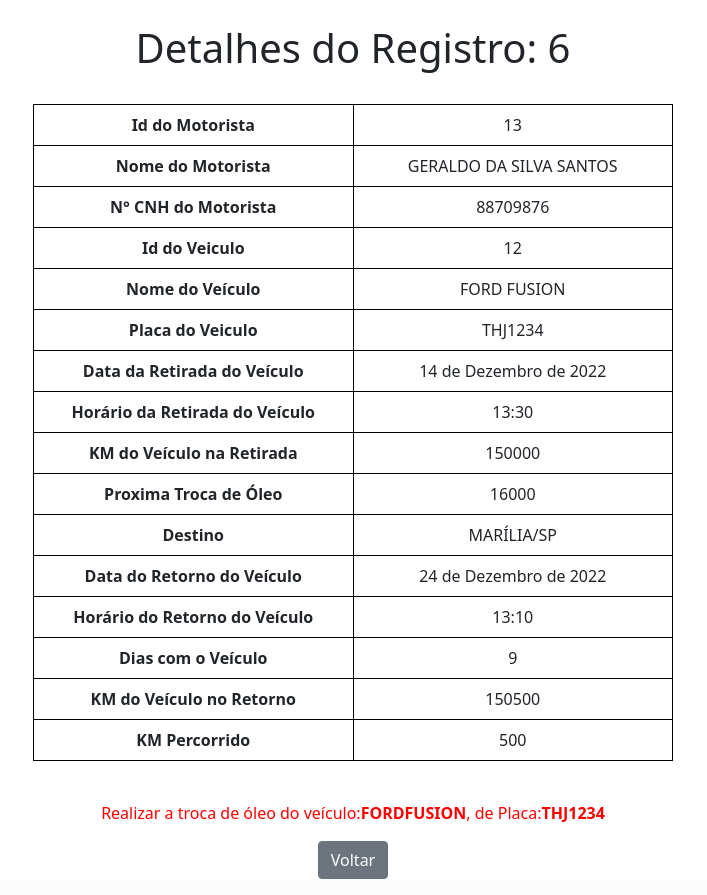
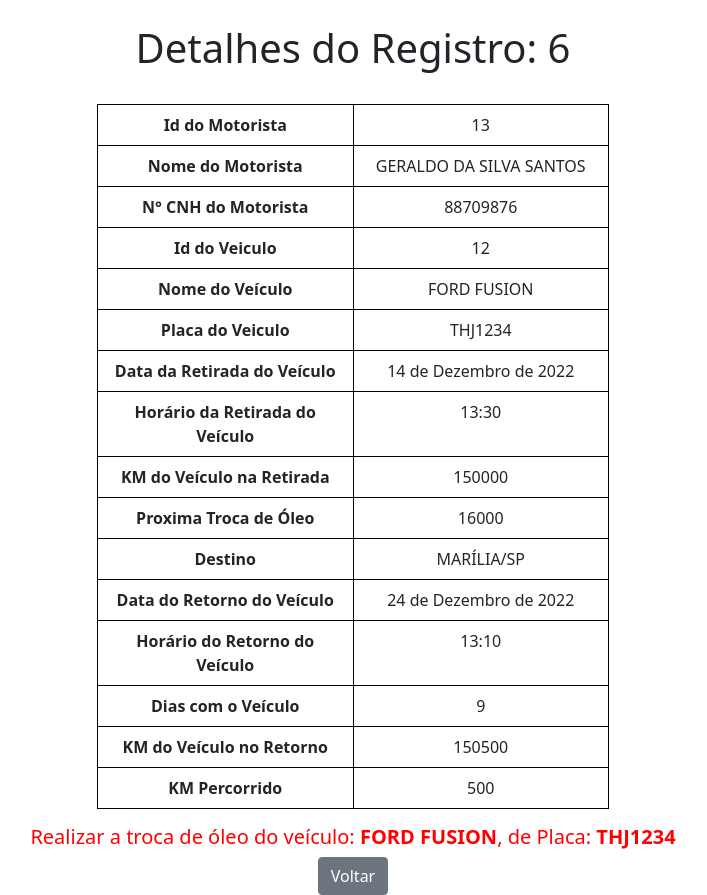
Before and after one commit to daltonpfdev/ag_controle_project, a Django app: page /controle_detail/6 in a window 1280 px wide. Shown: the part 56-951 px from the top of the page, without its empty margins (287-994 px from the left). Run offline with Django 5.2, Linux system fonts and the light colour scheme; data comes from the database, SQL or seed files in the repository.

Commit message:
Estilização da Tabela de Visualização de Controles

```diff
--- a/app_controle/templates/app_controle/controle_detail.html
+++ b/app_controle/templates/app_controle/controle_detail.html
@@ -18,7 +18,7 @@
 <div style="display: flex; justify-content: center;">
 
     <br>
-    <table style="table-layout: fixed; width: 50%;" class="table">
+    <table style="table-layout: fixed; width: 40%;" class="table">
         <tr>
             <th>Id do Motorista</th>
             <td>{{ controle_view.motorista.cod_motorista }}</td>
@@ -88,9 +88,11 @@
     <br>
     <br>
 </div>
-<br>
+
 {% if controle_view.km_retorno > controle_view.veiculo.km_troca_oleo or controle_view.km_saida > controle_view.veiculo.km_troca_oleo%}
-    <p style="color: red; display: flex; justify-content: center;">Realizar a troca de óleo do veículo: <strong>{{controle_view.veiculo.marca|upper}}</strong> <strong>{{controle_view.veiculo.veiculo|upper}}</strong>, de Placa: <strong>{{controle_view.veiculo.placa|upper}}</strong></p>
+    <div style="display: flex; justify-content: center;">
+        <h5 style="color: red;">Realizar a troca de óleo do veículo: <strong>{{controle_view.veiculo.marca|upper}}</strong> <strong>{{controle_view.veiculo.veiculo|upper}}</strong>, de Placa: <strong>{{controle_view.veiculo.placa|upper}}</strong></h5>
+    </div>
 {% endif %}
 <div style="display: flex; justify-content: center;">
     <a href="{% url 'controle_list' %}" class="btn btn-secondary">Voltar</a>
```
